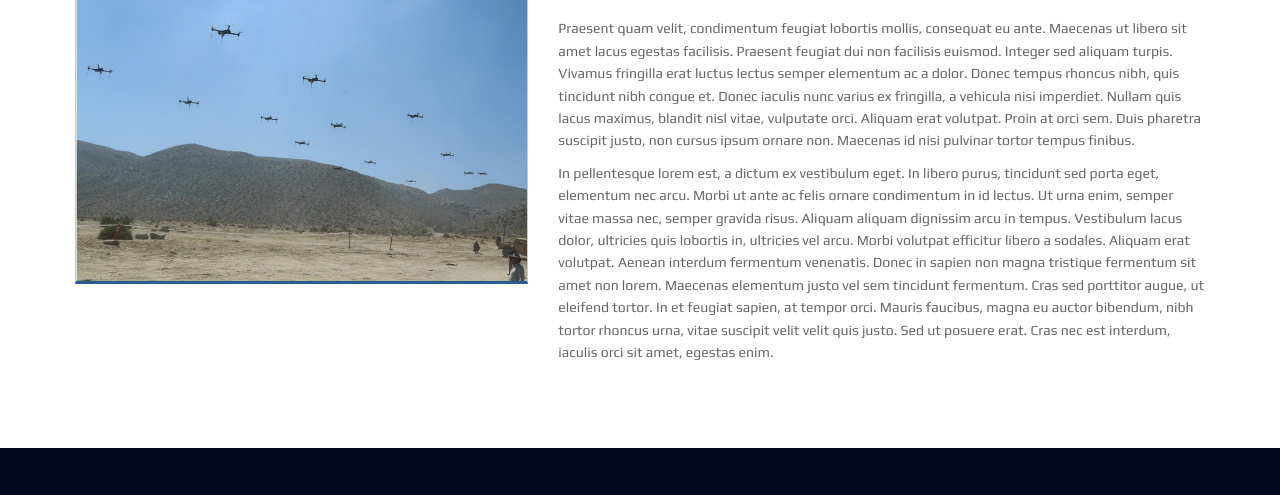
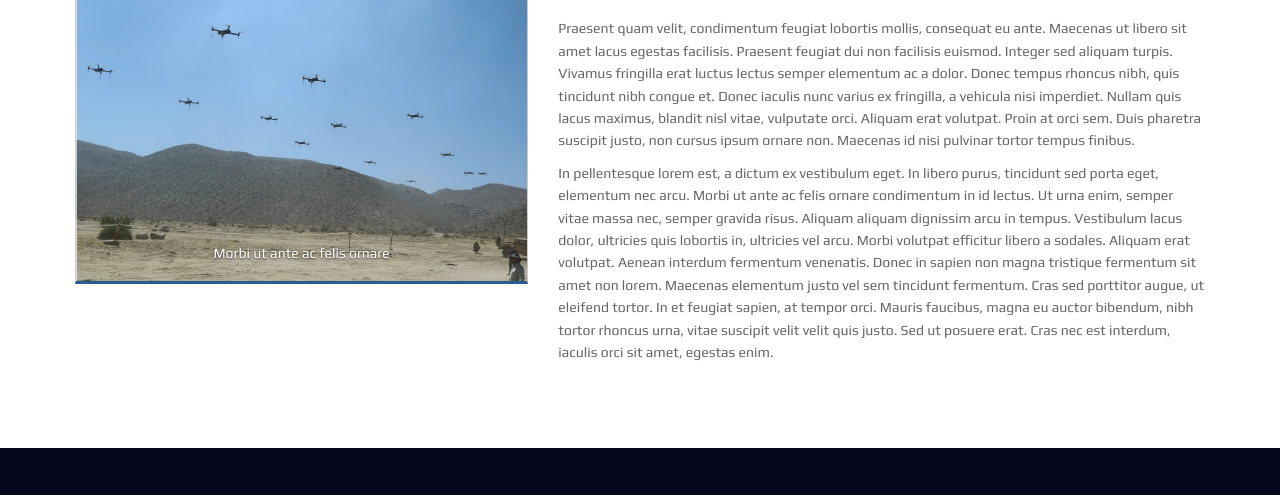
Before and after one commit to KMB-Telematics/kmb-telematics.github.io, a plain HTML site: page subpages/drone-stationary.html in a window 1280 px wide. Shown: the part 275-770 px from the top of the page. Drawn offline with Linux system fonts and the light colour scheme.

Commit message:
images can have caption now

```diff
--- a/css/style.css
+++ b/css/style.css
@@ -2223,3 +2223,16 @@
     margin-top: 25px;
     margin-bottom: 20px;
 }
+
+.caption {
+    position: absolute;
+    left: 15%;
+    right: 15%;
+    bottom: 20px;
+    z-index: 10;
+    padding-top: 20px;
+    padding-bottom: 20px;
+    color: #fff;
+    text-align: center;
+    text-shadow: 0 1px 2px rgba(0,0,0,.6);
+}
--- a/subpages/drone-stationary.html
+++ b/subpages/drone-stationary.html
@@ -40,7 +40,11 @@
 			<div class="container">
 				<div class="row mar-b-50">
 					<div class="col-lg-5">
-						<div class="blog-image"><img src="/img/cuas1.jpg" alt="" id="blog-img"></div>
+						<div class="blog-image"><img src="/img/cuas1.jpg" alt="" id="blog-img">
+							<div class="caption">
+								Morbi ut ante ac felis ornare
+							</div>
+						</div>
 					</div>
 
 					<div class="col-lg-7 about wow fadeInRight animated" data-wow-animation-name="none">
```
